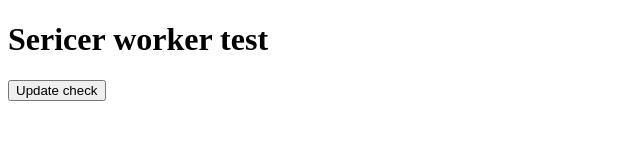
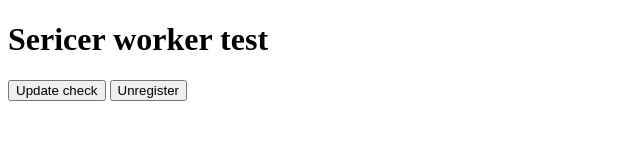
Before and after one commit to Polyhistor/ServiceWorkers-Advanced, a plain HTML site: page index.html in a window 1280 px wide. Shown: the whole page, without its empty margins (0-640 px from the left). Drawn offline with Linux system fonts and the light colour scheme.

Commit message:
added the unregister event

```diff
--- a/index.html
+++ b/index.html
@@ -5,15 +5,24 @@
 <output></output>
 
 <button onclick="update()">Update check</button>
+<button onclick="unregister()">Unregister</button>
 
 <script>
-
 
     // Manual service worker update
     function update() {
         if('serviceWorker' in navigator) {
             navigator.serviceWorker.getRegistration().then(registration => {
                 registration.update()
+            })
+        }
+    }
+
+    // Service worker unregister
+    function unregister() {
+        if('serviceWorker' in navigator) {
+            navigator.serviceWorker.getRegistration().then(registration => {
+                registration.unregister()
             })
         }
     }
```
